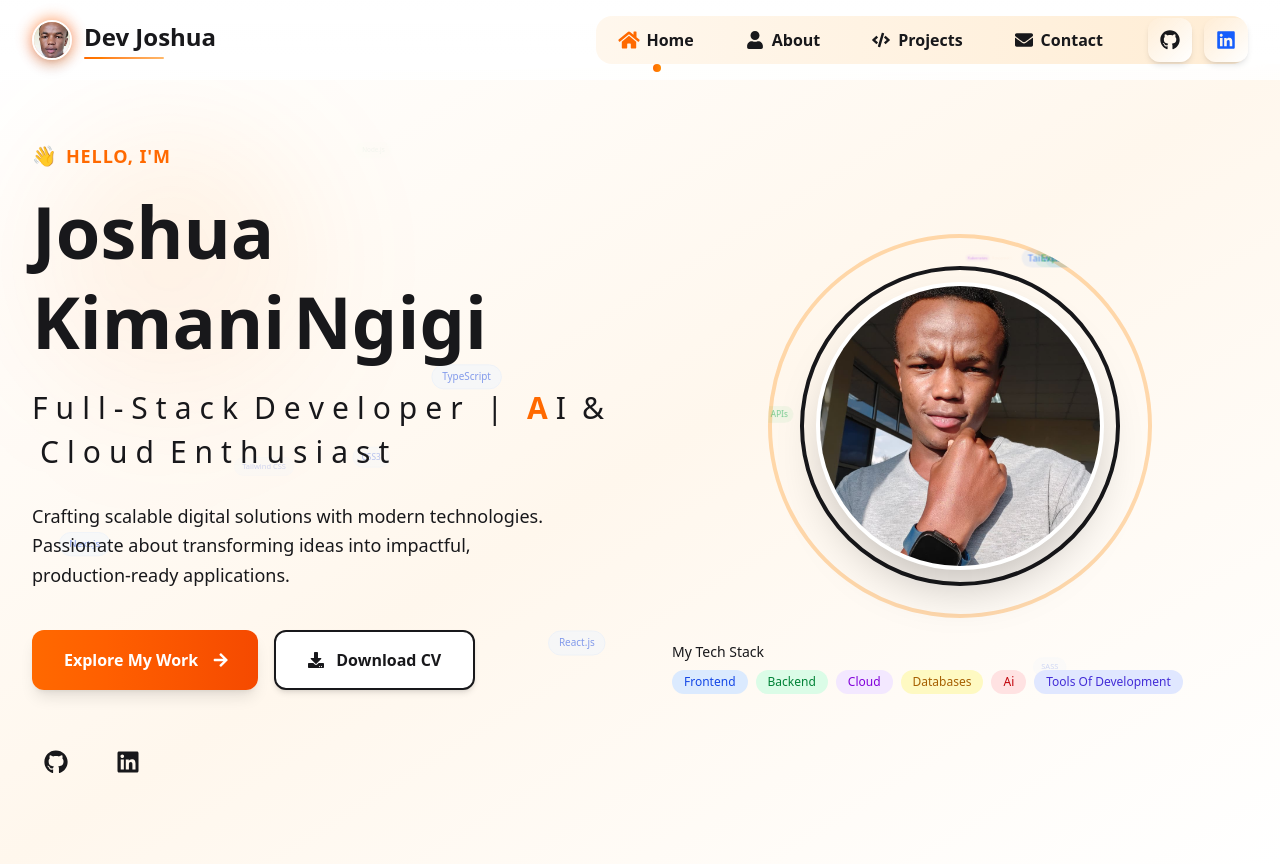
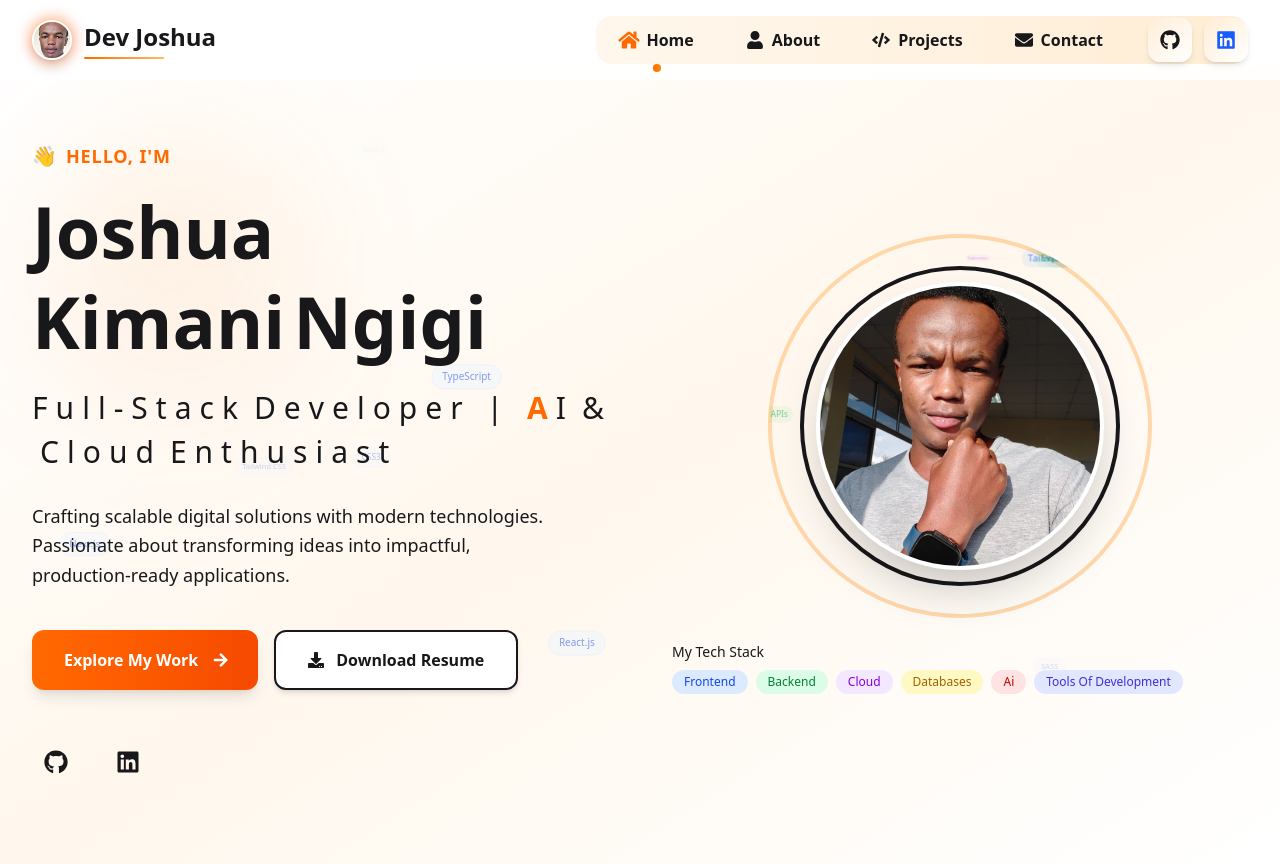
Before and after one commit to kimani-25-kikis/Joshua-Ngigi-Portifolio, a React (Vite) app: page / in a window 1280 px wide. Built offline with nearby package versions, Linux system fonts and the light colour scheme.

Commit message:
Added the Resume

```diff
--- a/src/components/NavBar.tsx
+++ b/src/components/NavBar.tsx
@@ -379,13 +379,13 @@ const NavBar = () => {
               {/* CTA Button */}
               <div className="p-6">
                 <motion.a
-                  href="/Joshua-Kimani-CV.pdf"
+                  href="/Joshua-Ngigi-Resume.pdf"
                   download
                   whileHover={{ scale: 1.02 }}
                   whileTap={{ scale: 0.98 }}
                   className="block w-full py-4 px-6 bg-gradient-to-r from-orange-500 to-orange-600 text-white font-bold rounded-xl shadow-lg text-center hover:shadow-orange-200 transition-all duration-300"
                 >
-                  Download CV
+                  Download Resume
                 </motion.a>
               </div>
             </motion.div>
--- a/src/pages/HomePage.tsx
+++ b/src/pages/HomePage.tsx
@@ -280,12 +280,12 @@ const HomePage = () => {
               </motion.div>
             </Link>
             <a
-              href="/Joshua-Kimani-CV.pdf"
+              href="/Joshua-Ngigi-Resume.pdf"
               download
               className="px-6 sm:px-8 py-3 sm:py-4 bg-white text-navy-700 border-2 border-navy-200 font-semibold rounded-xl shadow-md hover:shadow-lg transition-all duration-300 hover:scale-105 hover:border-orange-300 flex items-center justify-center gap-3"
             >
               <FaDownload />
-              <span className="text-sm sm:text-base">Download CV</span>
+              <span className="text-sm sm:text-base">Download Resume</span>
             </a>
           </motion.div>
 
```
Also changed, not shown: 1 other file (tests, documents, lock files or other folders).
